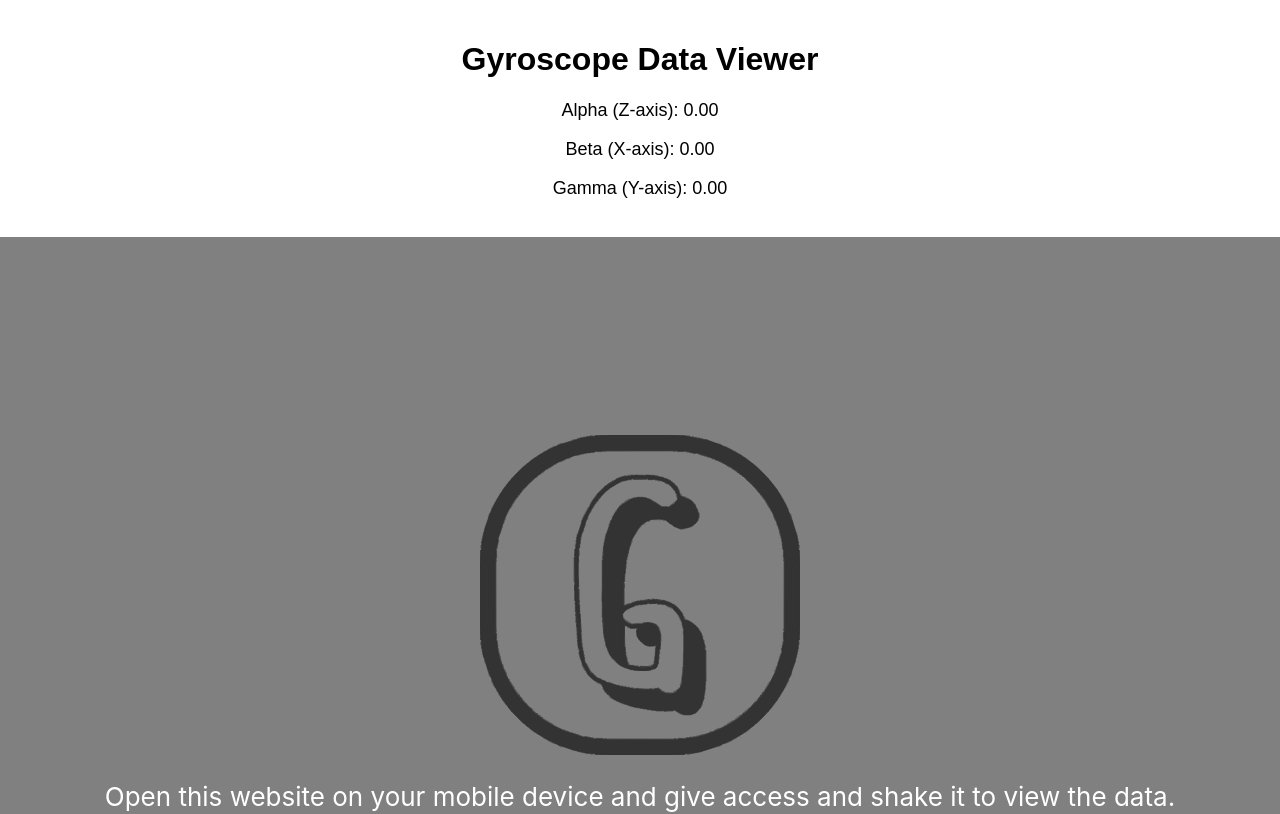
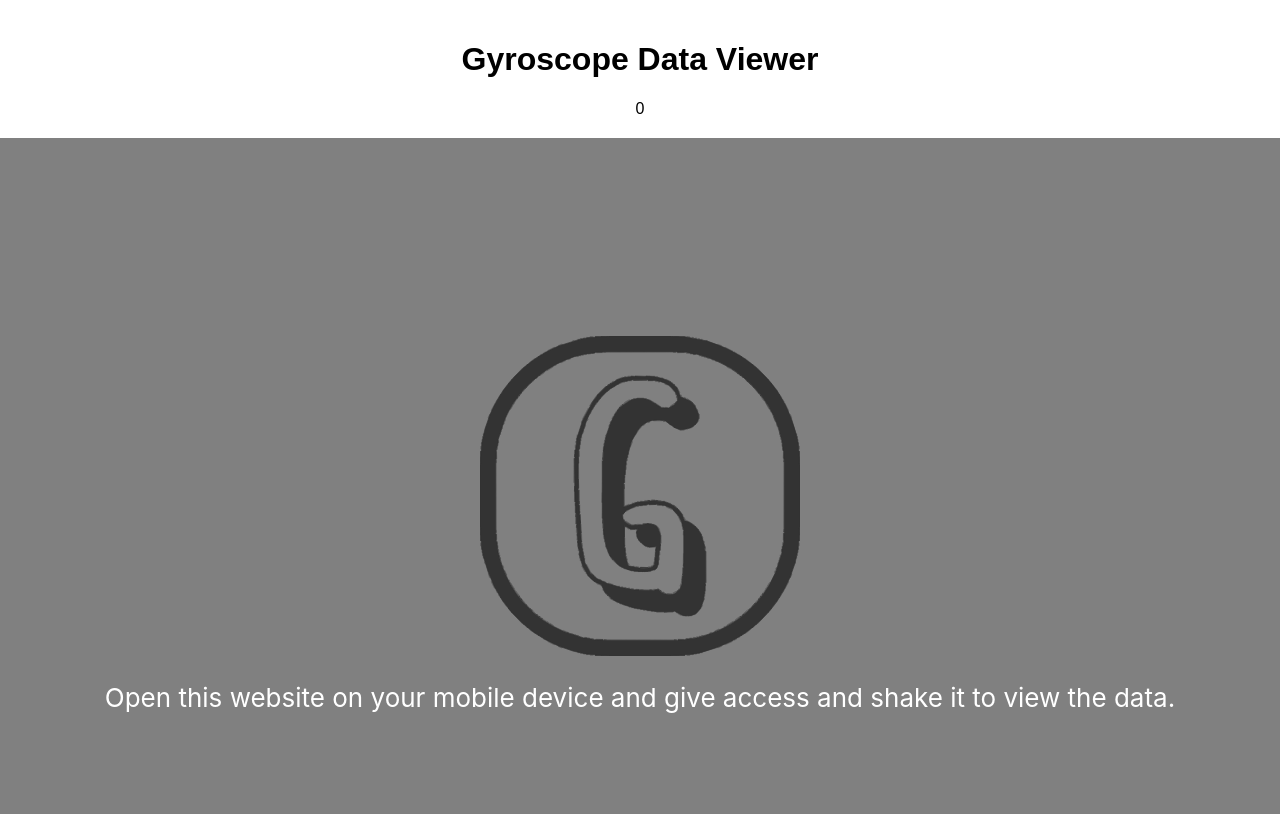
Before and after one commit to SRYVPRASAD/gyroscope-app, a React (Create React App) app: page / in a window 1280 px wide. Shown: the top 814 px of the page. Built offline with nearby package versions, Linux system fonts and the light colour scheme.

Commit message:
all goods

```diff
--- a/src/components/Gyroscope.js
+++ b/src/components/Gyroscope.js
@@ -153,7 +153,7 @@ const GyroscopeDataViewer = () => {
     // </div>
     <div style={{ padding: "20px", textAlign: "center", fontFamily: "Arial" }}>
       <h1>Gyroscope Data Viewer</h1>
-      {gyroscopeData && <div style={{ marginTop: "20px", fontSize: "18px" }}>
+      {gyroscopeData.alpha && <div style={{ marginTop: "20px", fontSize: "18px" }}>
         <p>Alpha (Z-axis): {gyroscopeData.alpha.toFixed(2)}</p>
         <p>Beta (X-axis): {gyroscopeData.beta.toFixed(2)}</p>
         <p>Gamma (Y-axis): {gyroscopeData.gamma.toFixed(2)}</p>
```
Also changed, not shown: public/logo192.png (renamed from public/log192.png).
